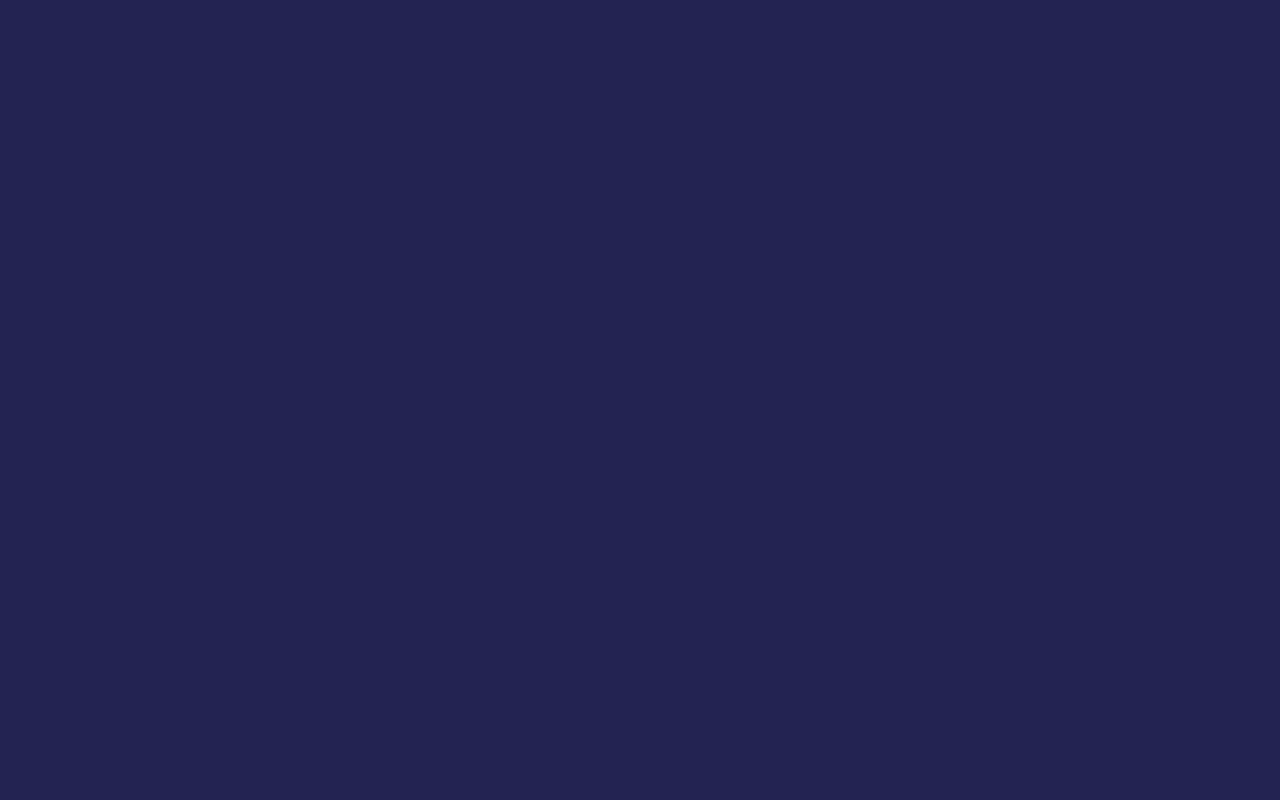
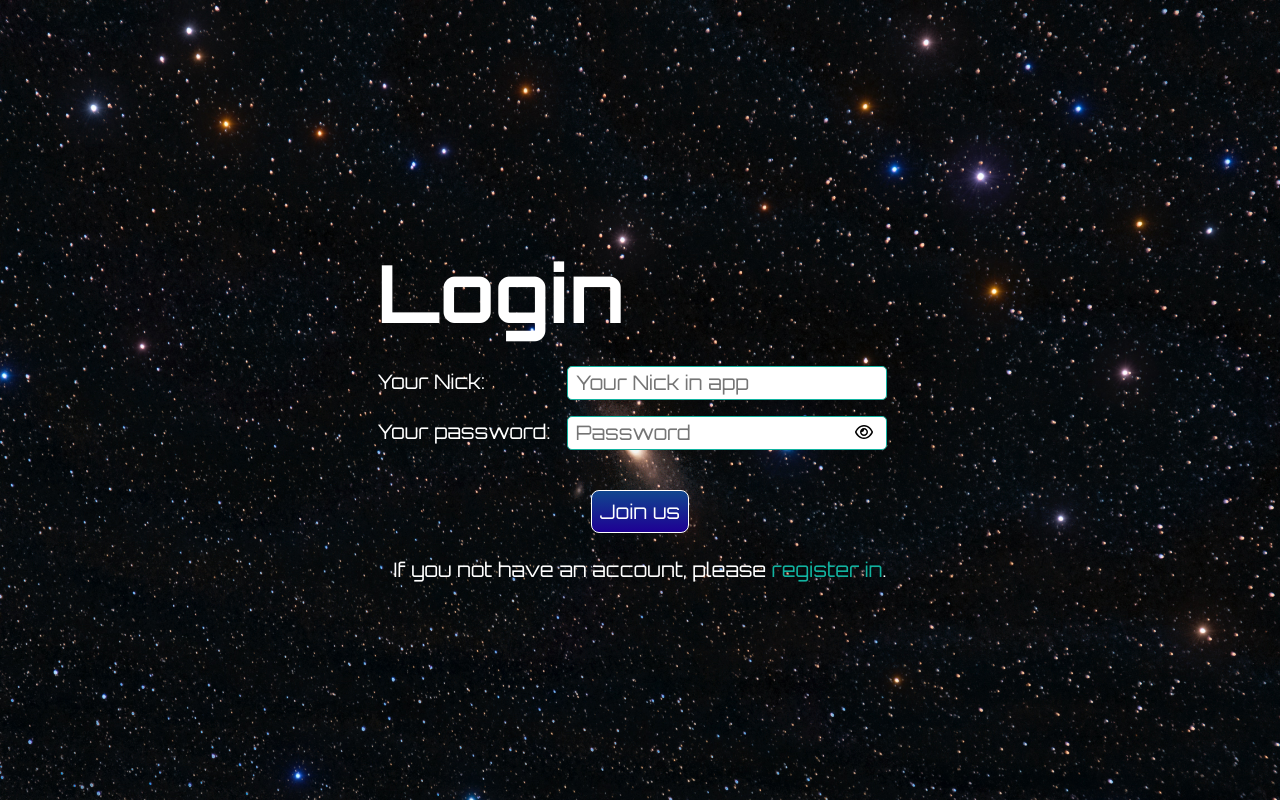
Before and after one commit to aniaorwatk/page-exploration-space, a React (Create React App) app: page /login in a window 1280 px wide. Before the commit this address had no page. Built offline with nearby package versions, Linux system fonts and the light colour scheme.

Commit message:
create login, login handler, scss login

```diff
--- a/src/App.tsx
+++ b/src/App.tsx
@@ -1,5 +1,6 @@
 import React from "react";
 import { Route, Routes } from "react-router-dom";
+import Login from "./component/Login/Login";
 import Main from "./component/Main";
 import Register from "./component/Register/Register";
 
@@ -8,6 +9,7 @@ const App = () => {
     <Routes>
       <Route path="/" element={<Main />} />
       <Route path="/register" element={<Register />} />
+      <Route path="/login" element={<Login />} />
     </Routes>
   );
 };
--- /dev/null
+++ b/src/component/Login/Login.scss
@@ -0,0 +1,63 @@
+@import "../../scss/Main";
+
+
+.login {
+    display: flex;
+    justify-content: center;
+    align-items: baseline;
+    min-height: 100vh;
+    width: 100vw;
+    background-image: url("../../assets/photo/pexels-alberlan-barros-7311920.jpg");
+    background-size: cover;
+    font-family: $font-orbitron;
+    &__box {
+      display: flex;
+      justify-content: center;
+      flex-direction: column;
+      h1 {
+        align-self: flex-start;
+        margin: 1.5rem 0;
+        color: $color-text-white;
+      }
+      form {
+        display: flex;
+        flex-direction: column;
+        button {
+          align-self: center;
+          margin: 1.5rem;
+        }
+      }
+      p {
+        color: $color-text-white;
+        font-size: $font-size-S;
+      }
+      a {
+        color: $color-sea;
+        text-decoration: none;
+      }
+    }
+  }
+
+  @media only screen and (min-width: $breakpointM) {
+    .login {
+      align-items: center;
+      &__box {
+        align-items: center;
+        justify-content: center;
+      }
+    }
+  }
+
+  @media only screen and (min-width: $breakpointL) {
+    .login {
+      align-items: center;
+      &__box {
+        align-items: center;
+        justify-content: center;
+        p {
+          color: $color-text-white;
+          font-size: $font-size-M;
+        }
+      }
+    }
+  }
--- /dev/null
+++ b/src/component/Login/Login.tsx
@@ -0,0 +1,81 @@
+import React, { useState } from "react";
+import { SubmitHandler, useForm } from "react-hook-form";
+import labels from "../../labels";
+import ButtonPrimary from "../Buttons/ButtonPrimary";
+import Input from "../Input/Input";
+import { buttonClass, buttonType, eyeOffPassword, eyeOnPassword, formInputsType, getErrorLogin, getErrorsPassword, InputType, nameInputs } from "../Register/RegisterHandler";
+import './Login.scss';
+
+export interface ILoginFormType {
+    login: "string";
+    password: "string";
+  }
+
+const Login =()=>{
+
+    const {
+        register,
+        formState: { errors, isValid, isSubmitted},
+        handleSubmit,
+
+      } = useForm<ILoginFormType>({});
+
+      const inputLogin = register("login", {
+        required: true,
+      });
+
+      const inputPassword = register("password", {
+        required: true,
+      });
+
+      const [passwordShown, setPasswordShown] = useState(false);
+      const togglePassword = () => {
+        setPasswordShown(!passwordShown);
+      };
+      const passwordType = `${passwordShown ? "text" : "password"}`;
+      const imgEye = `${passwordShown ? eyeOffPassword : eyeOnPassword}`;
+
+      const onSubmit: SubmitHandler<ILoginFormType> = (data) =>
+    console.log(data);
+
+    return (
+        <div className="login">
+        <div className="login__box">
+          <h1>{labels.login.title}</h1>
+          <form onSubmit={handleSubmit(onSubmit)}>
+            <Input
+              errors={getErrorLogin({ login: errors.login })}
+              labelType={formInputsType.typeLogin}
+              label={labels.register.loginLabel}
+              placeholder={labels.register.loginPlaceholder}
+              inputType={InputType.textType}
+              inputRequired={inputLogin}
+              nameInput={nameInputs.nameLogin}
+            />
+
+            <Input
+              errors={getErrorsPassword({ password: errors.password })}
+              labelType={formInputsType.typePassword}
+              label={labels.register.labelPassword}
+              placeholder={labels.register.placeholderPassword}
+              inputType={passwordType}
+              inputRequired={inputPassword}
+              eyeImage={imgEye}
+              altEyeInput={labels.register.altImg}
+              handleClick={togglePassword}
+              nameInput={nameInputs.namePassword}
+            />
+
+            <ButtonPrimary
+              type={buttonType}
+              customClassName={buttonClass}
+              buttonLabel={labels.register.buttonLabel}
+            />
+          </form>
+          <p>{labels.login.registerOn}</p>
+        </div>
+      </div>
+    )
+}
+
+export default Login
--- a/src/component/Navigation/NavigationHandler.tsx
+++ b/src/component/Navigation/NavigationHandler.tsx
@@ -13,7 +13,7 @@ export const links = [
     },
     {
         id: 2,
-        url: '/',
+        url: '/login',
         text: 'Login',
     },
     {
--- a/src/labels.tsx
+++ b/src/labels.tsx
@@ -31,8 +31,13 @@ register:{
     warningDifferentName: `Hasło nie może być takie samo Nick`,
     warningMatchPassword: `Hasła muszą się zgadzać`,
     altImg: "Podglądnij hasło",
-    logOn:<>If you have an account, please<Link to="/"> log in</Link>.</>
-}
+    logOn:<>If you have an account, please<Link to="/"> login</Link>.</>,
+},
+
+login:{
+    title: 'Login',
+    registerOn:<>If you not have an account, please<Link to="/"> register in</Link>.</>,
+},
 
 }
 
```
Also changed, not shown: src/component/Login/LoginHandler.tsx (added, +18 -0 lines), src/component/Register/Register.scss (+9 -17 lines).
